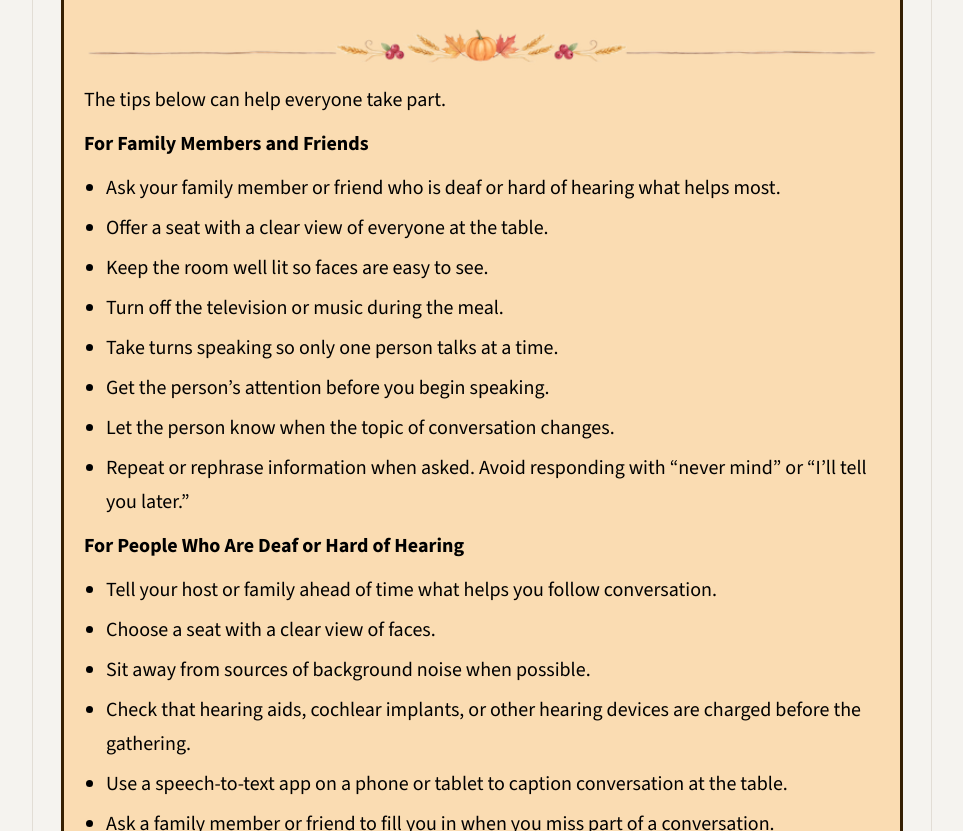
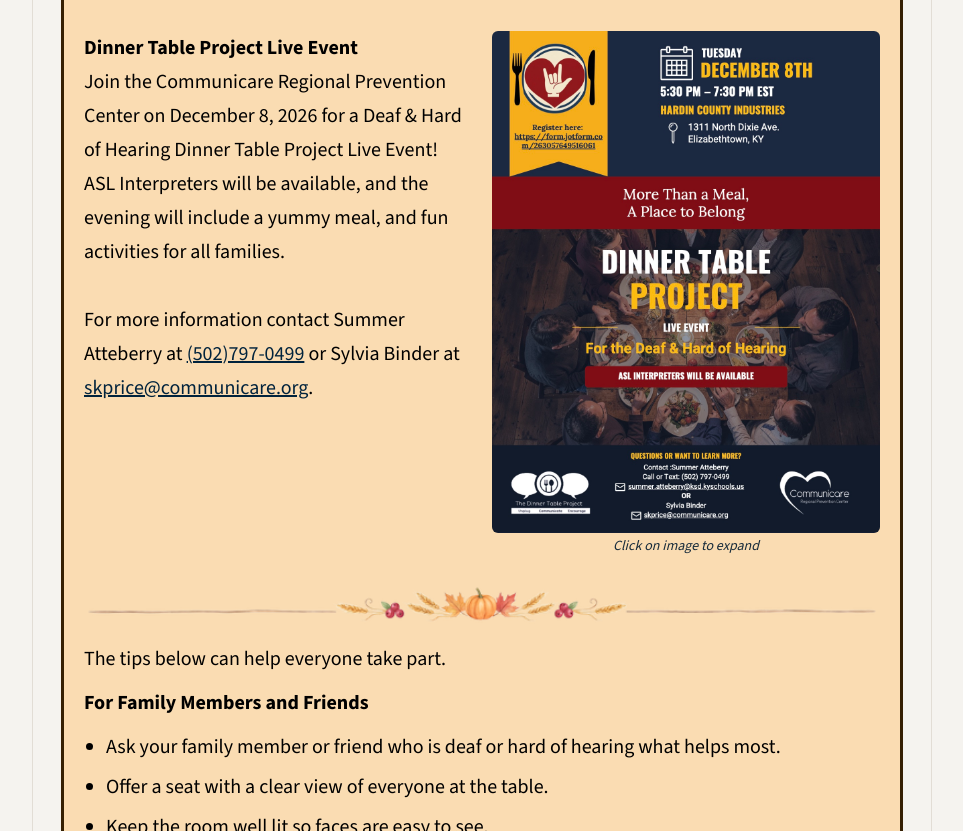
Before and after one commit to JenaLRW/KCDHH_newsletter, a plain HTML site: page index.html in a window 1280 px wide. Shown: the part 1372-2203 px from the top of the page, without its empty margins (158-1121 px from the left). Drawn offline with nearby package versions, Linux system fonts and the light colour scheme.

Commit message:
dinner table project

```diff
--- a/index.html
+++ b/index.html
@@ -146,6 +146,31 @@
             referrerpolicy="strict-origin-when-cross-origin"
             allowfullscreen
           ></iframe>
+
+          <div class="nl-featured-columns">
+
+            <p><strong>Dinner Table Project Live Event</strong><br />
+              Join the Communicare Regional Prevention Center on December 8, 2026 for a Deaf &amp; Hard of Hearing
+              Dinner Table Project Live Event! ASL Interpreters will be available, and the evening will include a yummy
+              meal, and fun activities for all families.<br /><br />
+              For more information contact Summer Atteberry at <a href="tel:+15027970499">(502)797-0499</a> or Sylvia
+              Binder at <a href="mailto:skprice@communicare.org">skprice@communicare.org</a>.
+            </p>
+            <button
+              type="button"
+              class="nl-flyer-thumb"
+              data-flyer="2026November/dinner-table-project-flyer.jpeg"
+              data-title="Dinner Table Project Live Event"
+              aria-haspopup="dialog"
+              aria-label="Enlarge flyer: Dinner Table Project Live Event"
+            >
+              <img
+                src="2026November/dinner-table-project-flyer.jpeg"
+                alt="Flyer for the Dinner Table Project Live Event for the Deaf and Hard of Hearing, Tuesday, December 8th, 5:30 to 7:30 PM EST at Hardin County Industries, 1311 North Dixie Ave., Elizabethtown, KY. ASL interpreters will be available."
+              />
+              <span class="nl-featured-float-caption">Click on image to expand</span>
+            </button>
+          </div>
 
           <img class="nl-featured-divider" src="2026November/fall-divider-trimmed.png" alt="" />
           <p>The tips below can help everyone take part.</p>
--- a/styles.css
+++ b/styles.css
@@ -610,6 +610,39 @@ button.nl-featured-float img {
 button.nl-featured-float:focus-visible {
   outline: 2px solid var(--navy1);
   outline-offset: -2px;
+}
+
+/* Two columns inside an awareness card: text on the left, clickable flyer on the right */
+.nl-featured-columns {
+  display: grid;
+  grid-template-columns: 1fr 1fr;
+  gap: 20px;
+  align-items: start;
+  margin: 12px 0;
+}
+.nl-featured-columns p {
+  margin: 0;
+}
+
+/* Clickable flyer thumbnail that opens in the flyer modal */
+button.nl-flyer-thumb {
+  display: block;
+  width: 100%;
+  padding: 0;
+  background: none;
+  border: none;
+  cursor: zoom-in;
+  font: inherit;
+}
+button.nl-flyer-thumb img {
+  display: block;
+  width: 100%;
+  height: auto;
+  border-radius: var(--radius-sm);
+}
+button.nl-flyer-thumb:focus-visible {
+  outline: 2px solid var(--navy1);
+  outline-offset: 2px;
 }
 
 /* ============================================================
@@ -1276,6 +1309,10 @@ a.flyer-btn:hover {
     width: 100%;
   }
 
+  .nl-featured-columns {
+    grid-template-columns: 1fr;
+  }
+
   .nl-card-float-img {
     float: none;
     display: block;
```
Also changed, not shown: 2026November/dinner-table-project-flyer.jpeg (added).
